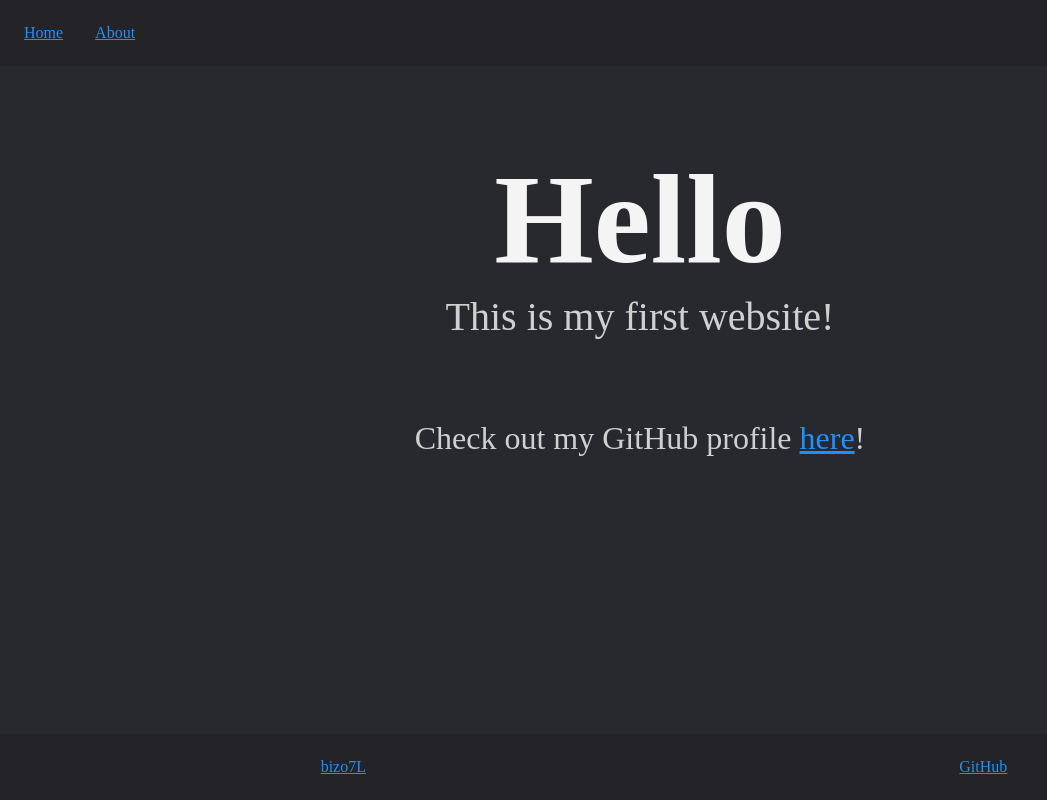
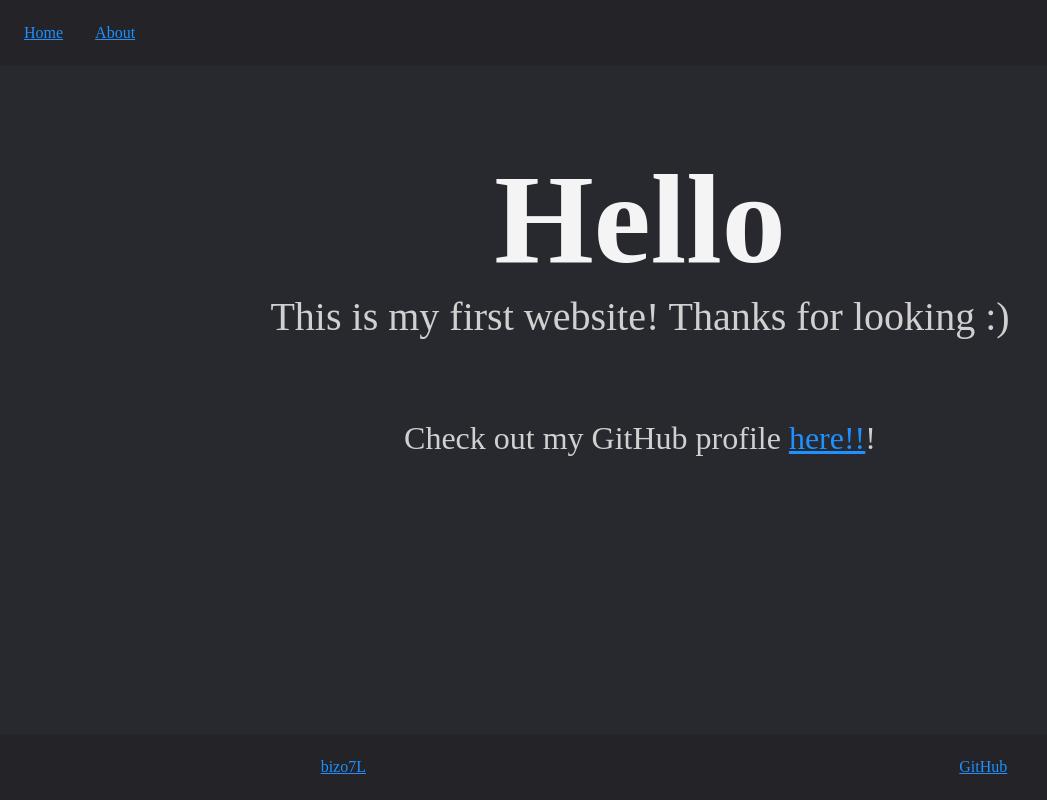
Before and after one commit to bizo7L/first-website, a plain HTML site: page index.html in a window 1280 px wide. Shown: the whole page, without its empty margins (0-1047 px from the left). Drawn offline with Linux system fonts and the light colour scheme.

Commit message:
add more description

```diff
--- a/index.html
+++ b/index.html
@@ -5,7 +5,7 @@
     <meta http-equiv="X-UA-Compatible" content="IE=edge">
     <meta name="viewport" content="width=device-width, initial-scale=1.0">
     <link rel="stylesheet" href="style.css">
-    <title>bizo7L</title>
+    <title>bizo7L -> Home</title>
 </head>
 
 <body>
@@ -17,10 +17,10 @@
 
   <div class="container">
     <h1 class="title">Hello</h1>
-    <h1 class="subtitle">This is my first website!</h1>
+    <h1 class="subtitle">This is my first website! Thanks for looking :)</h1>
   </div>
   <div class="container">
-    <h1>Check out my GitHub profile <a href="https://github.com/bizo7L">here</a>!</h1>
+    <h1>Check out my GitHub profile <a href="https://github.com/bizo7L">here!!</a>!</h1>
   </div>
 
   <footer class="footer">
```
